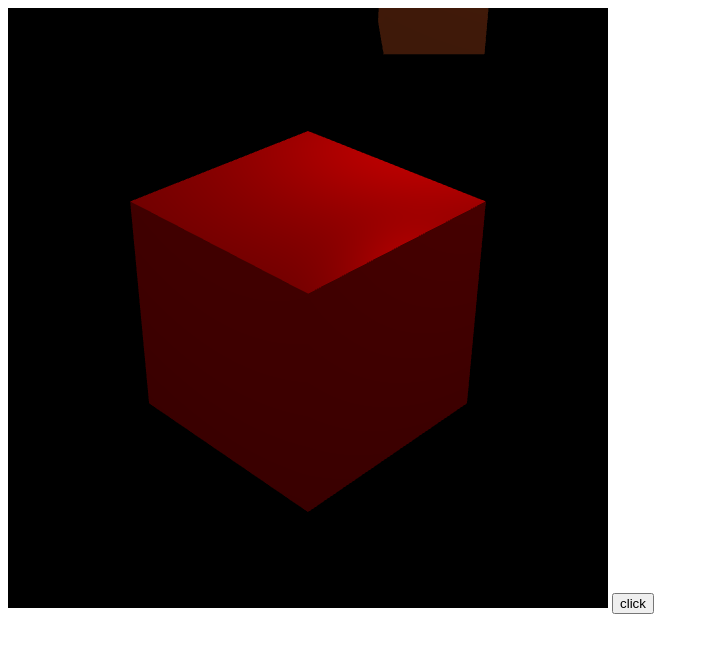
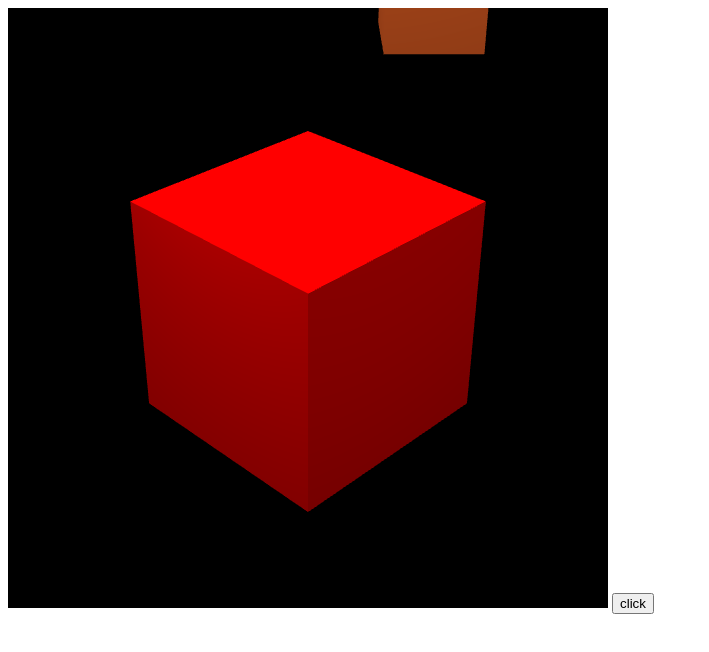
Before and after one commit to Patrick00017/PGL, a plain HTML site: page DrawRectangle.html in a window 1280 px wide. Shown: the whole page, without its empty margins (0-709 px from the left). Drawn offline with Linux system fonts and the light colour scheme.

Commit message:
refactor: add light class and add shader function to solve the light object.

```diff
--- a/DrawRectangle.html
+++ b/DrawRectangle.html
@@ -7,7 +7,8 @@
     <script src="lib/cuon-matrix.js"></script>
     <script src="lib/webgl-utils.js"></script>
     <script src="lib/webgl-debug.js"></script>
-    <script src="utils.js"></script>
+    <script src="Shader.js"></script>
+    <script src="Light.js"></script>
 </head>
 <body onload="main()">
 <canvas id="canvas" width="600" height="600"></canvas>
--- a/DrawRectangle.js
+++ b/DrawRectangle.js
@@ -1,18 +1,7 @@
 function drawRectangle(gl, eye, projection, view, model, lightDirection, lightColor, ambientLight, color) {
-    const A_POSITION = 'a_position'
-    const A_POINTCOLOR = 'a_pointColor'
-    const A_NORMAL = 'a_normal'
-    const U_EYEPOSITION = 'u_eyePosition'
-    const U_PROJECTION = 'u_projection'
-    const U_VIEW = 'u_view'
-    const U_MODEL = 'u_model'
-    const U_NORMALMODEL = 'u_normalmodel'
+    const constant = {
+        lightNum: 2,
 
-    const V_POINTCOLOR = 'v_pointColor'
-    const V_NORMAL = 'v_normal'
-    const V_FRAGPOS = 'v_fragPos'
-
-    const constant = {
         a_position: 'a_position',
         a_pointColor: 'a_pointColor',
         a_normal: 'a_normal',
@@ -53,7 +42,6 @@ function drawRectangle(gl, eye, projection, view, model, lightDirection, lightCo
     const dirLightStruct = `
         struct ${dirLightStructName} {
             vec3 direction;
-            vec3 color;
             vec3 ambient;
             vec3 diffuse;
             vec3 specular;
@@ -67,7 +55,6 @@ function drawRectangle(gl, eye, projection, view, model, lightDirection, lightCo
             vec3 ambient;
             vec3 diffuse;
             vec3 specular;
-            vec3 color;
             float constant;
             float linear;
             float quadratic;
@@ -75,7 +62,8 @@ function drawRectangle(gl, eye, projection, view, model, lightDirection, lightCo
     `
     const fragmentShader = `
         precision mediump float;
-        #define NR_POINT_LIGHTS 1
+
+        #define NR_POINT_LIGHTS ${constant.lightNum}
         ${pointLightStruct}
         ${dirLightStruct}
         uniform ${pointLightStructName} light[NR_POINT_LIGHTS];
@@ -213,38 +201,38 @@ function drawRectangle(gl, eye, projection, view, model, lightDirection, lightCo
     shader.setUniform3fv(gl, constant.u_eyePosition, eye)
 
 
-
-    // find direction light and give the value.
-    const u_dirLightDirection = gl.getUniformLocation(gl.program, 'dirLight.direction')
-    const u_dirLightColor = gl.getUniformLocation(gl.program, 'dirLight.color')
-    const u_dirLightAmbient = gl.getUniformLocation(gl.program, 'dirLight.ambient')
-    const u_dirLightDiffuse = gl.getUniformLocation(gl.program, 'dirLight.diffuse')
-    const u_dirLightSpecular = gl.getUniformLocation(gl.program, 'dirLight.specular')
-    gl.uniform3fv(u_dirLightDirection, lightDirection.elements)
-    gl.uniform3fv(u_dirLightColor, lightColor.elements)
-    gl.uniform3fv(u_dirLightAmbient, new Vector3([0.3, 0.24, 0.14]).elements)
-    gl.uniform3fv(u_dirLightDiffuse, new Vector3([0.5, 0.5, 0.31]).elements)
-    gl.uniform3fv(u_dirLightSpecular, new Vector3([0.5, 0.5, 0.5]).elements)
-
-    // find point light and give the value
-    const u_lightPosition = gl.getUniformLocation(gl.program, 'light[0].position')
-    const u_lightColor = gl.getUniformLocation(gl.program, 'light[0].color')
-    const u_ambient = gl.getUniformLocation(gl.program, 'light[0].ambient')
-    const u_diffuse = gl.getUniformLocation(gl.program, 'light[0].diffuse')
-    const u_specStrength = gl.getUniformLocation(gl.program, 'light[0].specular')
-    const u_constant = gl.getUniformLocation(gl.program, 'light[0].constant')
-    const u_linear = gl.getUniformLocation(gl.program, 'light[0].linear')
-    const u_quadratic = gl.getUniformLocation(gl.program, 'light[0].quadratic')
-    gl.uniform3fv(u_lightPosition, new Vector3([0.5, 1.2, -0.5]).elements)
-    gl.uniform3fv(u_lightColor, new Vector3([1.0, 1.0, 1.0]).elements)
-    gl.uniform3fv(u_ambient, new Vector3([0.3, 0.24, 0.14]).elements)
-    gl.uniform3fv(u_diffuse, new Vector3([0.5, 0.5, 0.31]).elements)
-    gl.uniform3fv(u_specStrength, new Vector3([0.5,0.5,0.5]).elements)
-    gl.uniform1f(u_constant, 1.0)
-    gl.uniform1f(u_linear, 0.09)
-    gl.uniform1f(u_quadratic, 0.032)
+    const dirLight = new DirectionLight(
+        'dirLight',
+        lightDirection,
+        new Vector3([0.3, 0.24, 0.14]),
+        new Vector3([0.5, 0.5, 0.31]),
+        new Vector3([0.5, 0.5, 0.5])
+    )
+    shader.setDirLight(gl, dirLight)
 
 
+    const pointLight1 = new PointLight(
+        'light[0]',
+        new Vector3([0.5, 1.2, -0.5]),
+        new Vector3([0.3, 0.24, 0.14]),
+        new Vector3([0.5, 0.5, 0.31]),
+        new Vector3([0.5, 0.5, 0.5]),
+        1.0,
+        0.09,
+        0.032
+    )
+    const pointLight2 = new PointLight(
+        'light[1]',
+        new Vector3([-0.5, 1.2, 0.5]),
+        new Vector3([0.3, 0.24, 0.14]),
+        new Vector3([0.5, 0.5, 0.31]),
+        new Vector3([0.5, 0.5, 0.5]),
+        1.0,
+        0.09,
+        0.032
+    )
+    shader.setPointLight(gl, pointLight1)
+    shader.setPointLight(gl, pointLight2)
 
 
     // const elementBuffer = gl.createBuffer()
--- /dev/null
+++ b/Light.js
@@ -0,0 +1,18 @@
+let DirectionLight = function (uniformName, direction, ambient, diffuse, specular) {
+    this.uniformName = uniformName
+    this.direction = direction
+    this.ambient = ambient
+    this.diffuse = diffuse
+    this.specular = specular
+}
+
+let PointLight = function (uniformName, position, ambient, diffuse, specular, constant, linear, quadratic) {
+    this.uniformName = uniformName
+    this.position = position
+    this.ambient = ambient
+    this.diffuse = diffuse
+    this.specular = specular
+    this.constant = constant
+    this.linear = linear
+    this.quadratic = quadratic
+}
--- /dev/null
+++ b/Shader.js
@@ -0,0 +1,73 @@
+let Shader = function (gl, constantParamsName, vertexShader, fragmentShader) {
+    if (!initShaders(gl, vertexShader, fragmentShader)) {
+        this.check = false
+    }
+    this.check = true
+    this.constant = constantParamsName
+    this.vertexBuffer = undefined
+    this.fragmentBuffer = undefined
+}
+
+Shader.prototype.createVertexBufferAndBind = function (gl, vertexArray, rowLength) {
+    let buffer = gl.createBuffer()
+    gl.bindBuffer(gl.ARRAY_BUFFER, buffer)
+    gl.bufferData(gl.ARRAY_BUFFER, vertexArray, gl.STATIC_DRAW)
+    this.vertexBuffer = buffer
+    this.vertexSIZE = vertexArray.BYTES_PER_ELEMENT
+    this.rowLength = rowLength
+    return this
+}
+
+Shader.prototype.setAttribValue = function (gl, attribName, length, offset) {
+    const nameInProgram = this.constant[attribName]
+    const attrib = gl.getAttribLocation(gl.program, nameInProgram)
+    gl.vertexAttribPointer(attrib, length, gl.FLOAT, false, this.vertexSIZE * this.rowLength, this.vertexSIZE * offset)
+    gl.enableVertexAttribArray(attrib)
+}
+
+Shader.prototype.setUniform3fv = function (gl, uniformName, value) {
+    const uniform = gl.getUniformLocation(gl.program, this.constant[uniformName])
+    gl.uniform3fv(uniform, value.elements)
+}
+Shader.prototype.setUniform1f = function (gl, uniformName, value) {
+    const uniform = gl.getUniformLocation(gl.program, this.constant[uniformName])
+    gl.uniform1f(uniform, value)
+}
+Shader.prototype.setUniform1i = function (gl, uniformName, value) {
+    const uniform = gl.getUniformLocation(gl.program, this.constant[uniformName])
+    gl.uniform1i(uniform, value)
+}
+Shader.prototype.setUniformMatrix4fv = function (gl, uniformName, value) {
+    const uniform = gl.getUniformLocation(gl.program, this.constant[uniformName])
+    gl.uniformMatrix4fv(uniform, false, value.elements)
+}
+
+Shader.prototype.setDirLight = function (gl, light) {
+    let {uniformName, direction, ambient, diffuse, specular} = light
+    const u_dirLightDirection = gl.getUniformLocation(gl.program, `${uniformName}.direction`)
+    const u_dirLightAmbient = gl.getUniformLocation(gl.program, `${uniformName}.ambient`)
+    const u_dirLightDiffuse = gl.getUniformLocation(gl.program, `${uniformName}.diffuse`)
+    const u_dirLightSpecular = gl.getUniformLocation(gl.program, `${uniformName}.specular`)
+    gl.uniform3fv(u_dirLightDirection, direction.elements)
+    gl.uniform3fv(u_dirLightAmbient, ambient.elements)
+    gl.uniform3fv(u_dirLightDiffuse, diffuse.elements)
+    gl.uniform3fv(u_dirLightSpecular, specular.elements)
+}
+
+Shader.prototype.setPointLight = function (gl, light) {
+    let {uniformName, position, ambient, diffuse, specular, constant, linear, quadratic} = light
+    const u_lightPosition = gl.getUniformLocation(gl.program, `${uniformName}.position`)
+    const u_ambient = gl.getUniformLocation(gl.program, `${uniformName}.ambient`)
+    const u_diffuse = gl.getUniformLocation(gl.program, `${uniformName}.diffuse`)
+    const u_specular = gl.getUniformLocation(gl.program, `${uniformName}.specular`)
+    const u_constant = gl.getUniformLocation(gl.program, `${uniformName}.constant`)
+    const u_linear = gl.getUniformLocation(gl.program, `${uniformName}.linear`)
+    const u_quadratic = gl.getUniformLocation(gl.program, `${uniformName}.quadratic`)
+    gl.uniform3fv(u_lightPosition, position.elements)
+    gl.uniform3fv(u_ambient, ambient.elements)
+    gl.uniform3fv(u_diffuse, diffuse.elements)
+    gl.uniform3fv(u_specular, specular.elements)
+    gl.uniform1f(u_constant, constant)
+    gl.uniform1f(u_linear, linear)
+    gl.uniform1f(u_quadratic, quadratic)
+}
--- a/utils.js
+++ /dev/null
@@ -1,39 +0,0 @@
-let Shader = function (gl, constantParamsName, vertexShader, fragmentShader) {
-    if (!initShaders(gl, vertexShader, fragmentShader)) {
-        this.check = false
-    }
-    this.check = true
-    this.constant = constantParamsName
-    this.vertexBuffer = undefined
-    this.fragmentBuffer = undefined
-}
-
-Shader.prototype.createVertexBufferAndBind = function (gl, vertexArray, rowLength) {
-    let buffer = gl.createBuffer()
-    gl.bindBuffer(gl.ARRAY_BUFFER, buffer)
-    gl.bufferData(gl.ARRAY_BUFFER, vertexArray, gl.STATIC_DRAW)
-    this.vertexBuffer = buffer
-    this.vertexSIZE = vertexArray.BYTES_PER_ELEMENT
-    this.rowLength = rowLength
-    return this
-}
-
-Shader.prototype.setAttribValue = function (gl, attribName, length, offset) {
-    const nameInProgram = this.constant[attribName]
-    const attrib = gl.getAttribLocation(gl.program, nameInProgram)
-    gl.vertexAttribPointer(attrib, length, gl.FLOAT, false, this.vertexSIZE * this.rowLength, this.vertexSIZE * offset)
-    gl.enableVertexAttribArray(attrib)
-}
-
-Shader.prototype.setUniform3fv = function (gl, uniformName, value) {
-    const uniform = gl.getUniformLocation(gl.program, this.constant[uniformName])
-    gl.uniform3fv(uniform, value.elements)
-}
-Shader.prototype.setUniform1f = function (gl, uniformName, value) {
-    const uniform = gl.getUniformLocation(gl.program, this.constant[uniformName])
-    gl.uniform3fv(uniform, value)
-}
-Shader.prototype.setUniformMatrix4fv = function (gl, uniformName, value) {
-    const uniform = gl.getUniformLocation(gl.program, this.constant[uniformName])
-    gl.uniformMatrix4fv(uniform, false, value.elements)
-}
```
Also changed, not shown: lib/cuon-utils.js.
